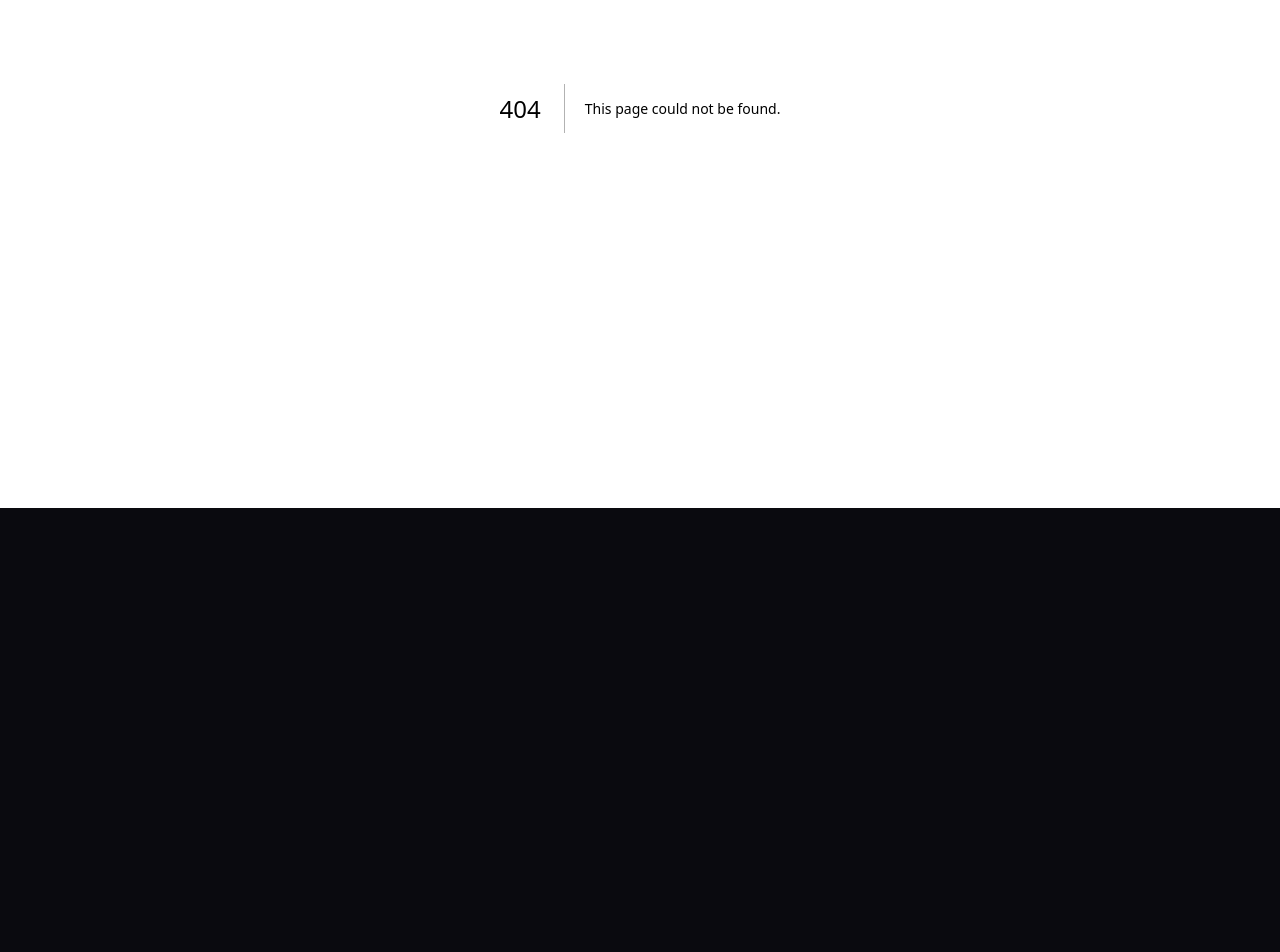
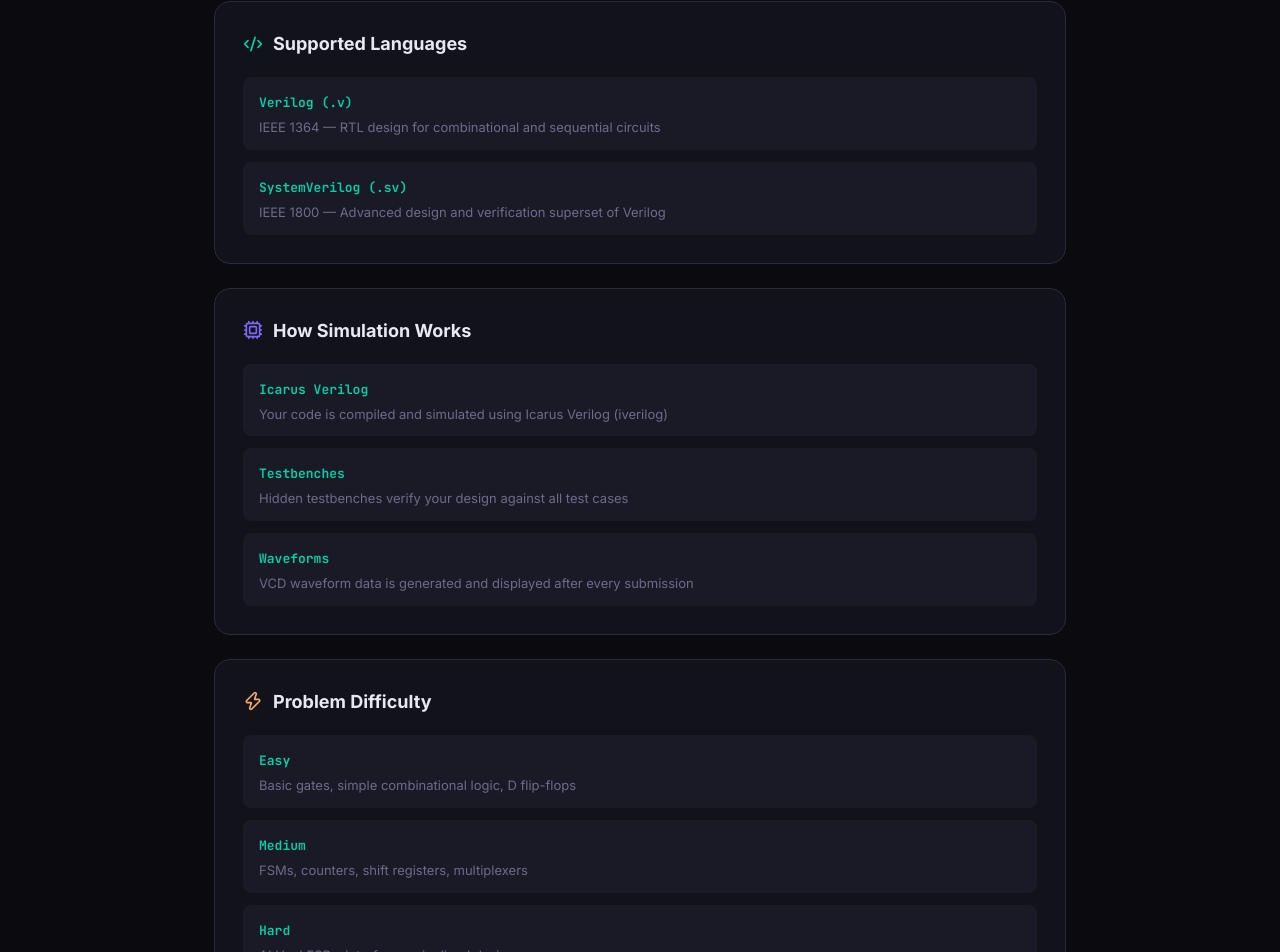
Before and after one commit to Adarsh73111/BitForge, a Next.js app in the folder frontend/: page /docs in a window 1280 px wide. Before the commit this address had no page. Shown: the part 292-1244 px from the top of the page. Before the commit the page ends 800 px from the top, so only its background shows below. Built offline with nearby package versions, Linux system fonts and the light colour scheme.

Commit message:
✨ Add Tracks and Docs pages + fix 404 errors

```diff
--- /dev/null
+++ b/frontend/src/app/docs/page.tsx
@@ -0,0 +1,90 @@
+"use client";
+import Navbar from "@/components/Navbar";
+import { FileText, Code2, Cpu, Zap } from "lucide-react";
+
+const sections = [
+  {
+    icon: <Code2 size={20} color="var(--accent)" />,
+    title: "Supported Languages",
+    content: [
+      { label: "Verilog (.v)", desc: "IEEE 1364 — RTL design for combinational and sequential circuits" },
+      { label: "SystemVerilog (.sv)", desc: "IEEE 1800 — Advanced design and verification superset of Verilog" },
+    ]
+  },
+  {
+    icon: <Cpu size={20} color="#7c6af7" />,
+    title: "How Simulation Works",
+    content: [
+      { label: "Icarus Verilog", desc: "Your code is compiled and simulated using Icarus Verilog (iverilog)" },
+      { label: "Testbenches", desc: "Hidden testbenches verify your design against all test cases" },
+      { label: "Waveforms", desc: "VCD waveform data is generated and displayed after every submission" },
+    ]
+  },
+  {
+    icon: <Zap size={20} color="#f7a76c" />,
+    title: "Problem Difficulty",
+    content: [
+      { label: "Easy", desc: "Basic gates, simple combinational logic, D flip-flops" },
+      { label: "Medium", desc: "FSMs, counters, shift registers, multiplexers" },
+      { label: "Hard", desc: "ALUs, LFSRs, interfaces, pipelined designs" },
+    ]
+  },
+  {
+    icon: <FileText size={20} color="#f76c8a" />,
+    title: "Tips for Success",
+    content: [
+      { label: "Read the truth table", desc: "Every combinational problem has a truth table — use it" },
+      { label: "Use non-blocking assignments", desc: "Always use <= inside always @(posedge clk) blocks" },
+      { label: "Test edge cases", desc: "Reset behavior, overflow, and boundary conditions matter" },
+      { label: "Use AI hints", desc: "Stuck? Use the AI hint system — 3 hints per problem" },
+    ]
+  },
+];
+
+export default function DocsPage() {
+  return (
+    <div style={{ minHeight: "100vh", background: "var(--bg-base)" }}>
+      <Navbar />
+      <div style={{ maxWidth: 900, margin: "0 auto", padding: "48px 24px" }}>
+        <div style={{ textAlign: "center", marginBottom: 48 }}>
+          <FileText size={40} color="var(--accent)" style={{ marginBottom: 16 }} />
+          <h1 style={{ fontSize: 32, fontWeight: 700, marginBottom: 8 }}>Documentation</h1>
+          <p style={{ color: "var(--text-muted)" }}>
+            Everything you need to know about using BitForge
+          </p>
+        </div>
+
+        <div style={{ display: "flex", flexDirection: "column", gap: 24 }}>
+          {sections.map(section => (
+            <div key={section.title} style={{
+              background: "var(--bg-surface)",
+              border: "1px solid var(--border)",
+              borderRadius: 16, padding: 28,
+            }}>
+              <div style={{ display: "flex", alignItems: "center",
+                gap: 10, marginBottom: 20 }}>
+                {section.icon}
+                <h2 style={{ fontSize: 18, fontWeight: 700 }}>{section.title}</h2>
+              </div>
+              <div style={{ display: "flex", flexDirection: "column", gap: 12 }}>
+                {section.content.map(item => (
+                  <div key={item.label} style={{
+                    background: "var(--bg-elevated)",
+                    borderRadius: 8, padding: "12px 16px",
+                  }}>
+                    <span style={{
+                      fontFamily: "var(--font-mono)", fontSize: 13,
+                      color: "var(--accent)", fontWeight: 600,
+                    }}>{item.label}</span>
+                    <p style={{ fontSize: 13, color: "var(--text-muted)",
+                      marginTop: 4, lineHeight: 1.6 }}>{item.desc}</p>
+                  </div>
+                ))}
+              </div>
+            </div>
+          ))}
+        </div>
+      </div>
+    </div>
+  );
+}
--- /dev/null
+++ b/frontend/src/app/tracks/page.tsx
@@ -0,0 +1,87 @@
+"use client";
+import Navbar from "@/components/Navbar";
+import Link from "next/link";
+import { BookOpen, ChevronRight } from "lucide-react";
+
+const tracks = [
+  {
+    title: "RTL Design Fundamentals",
+    description: "Master combinational and sequential circuit design from gates to FSMs",
+    problems: 14, color: "#00d4aa",
+    topics: ["AND/OR/XOR Gates", "Adders", "Multiplexers", "Flip-Flops", "Counters", "FSMs"],
+  },
+  {
+    title: "ASIC Interview Prep",
+    description: "Problems commonly asked in Intel, Qualcomm, and AMD interviews",
+    problems: 12, color: "#7c6af7",
+    topics: ["ALU Design", "Shift Registers", "LFSR", "Pipeline", "Gray Code", "Parity"],
+  },
+  {
+    title: "FPGA for Beginners",
+    description: "Start your FPGA journey with practical Verilog design problems",
+    problems: 10, color: "#f7a76c",
+    topics: ["Basic Gates", "Counters", "PWM", "Debounce", "Ring Counter", "Clock Divider"],
+  },
+  {
+    title: "SystemVerilog Verification",
+    description: "Learn verification techniques with assertions and testbenches",
+    problems: 8, color: "#f76c8a",
+    topics: ["Assertions", "Testbenches", "Coverage", "Constrained Random", "Scoreboards"],
+  },
+];
+
+export default function TracksPage() {
+  return (
+    <div style={{ minHeight: "100vh", background: "var(--bg-base)" }}>
+      <Navbar />
+      <div style={{ maxWidth: 1000, margin: "0 auto", padding: "48px 24px" }}>
+        <div style={{ textAlign: "center", marginBottom: 48 }}>
+          <BookOpen size={40} color="var(--accent)" style={{ marginBottom: 16 }} />
+          <h1 style={{ fontSize: 32, fontWeight: 700, marginBottom: 8 }}>Learning Tracks</h1>
+          <p style={{ color: "var(--text-muted)" }}>
+            Structured paths to master Verilog and SystemVerilog
+          </p>
+        </div>
+
+        <div style={{ display: "grid", gridTemplateColumns: "repeat(auto-fit, minmax(450px, 1fr))", gap: 24 }}>
+          {tracks.map(track => (
+            <div key={track.title} style={{
+              background: "var(--bg-surface)",
+              border: `1px solid ${track.color}33`,
+              borderRadius: 16, padding: 28,
+            }}>
+              <div style={{ display: "flex", justifyContent: "space-between",
+                alignItems: "flex-start", marginBottom: 12 }}>
+                <h2 style={{ fontSize: 18, fontWeight: 700 }}>{track.title}</h2>
+                <span style={{
+                  fontFamily: "var(--font-mono)", fontSize: 12,
+                  color: track.color, background: `${track.color}22`,
+                  padding: "3px 10px", borderRadius: 4,
+                }}>{track.problems} problems</span>
+              </div>
+              <p style={{ color: "var(--text-muted)", fontSize: 14,
+                lineHeight: 1.6, marginBottom: 16 }}>{track.description}</p>
+              <div style={{ display: "flex", flexWrap: "wrap", gap: 6, marginBottom: 20 }}>
+                {track.topics.map(topic => (
+                  <span key={topic} style={{
+                    fontSize: 11, padding: "3px 8px", borderRadius: 4,
+                    background: "var(--bg-elevated)",
+                    color: "var(--text-muted)",
+                    fontFamily: "var(--font-mono)",
+                  }}>{topic}</span>
+                ))}
+              </div>
+              <Link href="/problems" style={{
+                display: "flex", alignItems: "center", gap: 6,
+                color: track.color, textDecoration: "none",
+                fontSize: 14, fontWeight: 600,
+              }}>
+                Start Track <ChevronRight size={14} />
+              </Link>
+            </div>
+          ))}
+        </div>
+      </div>
+    </div>
+  );
+}
```
